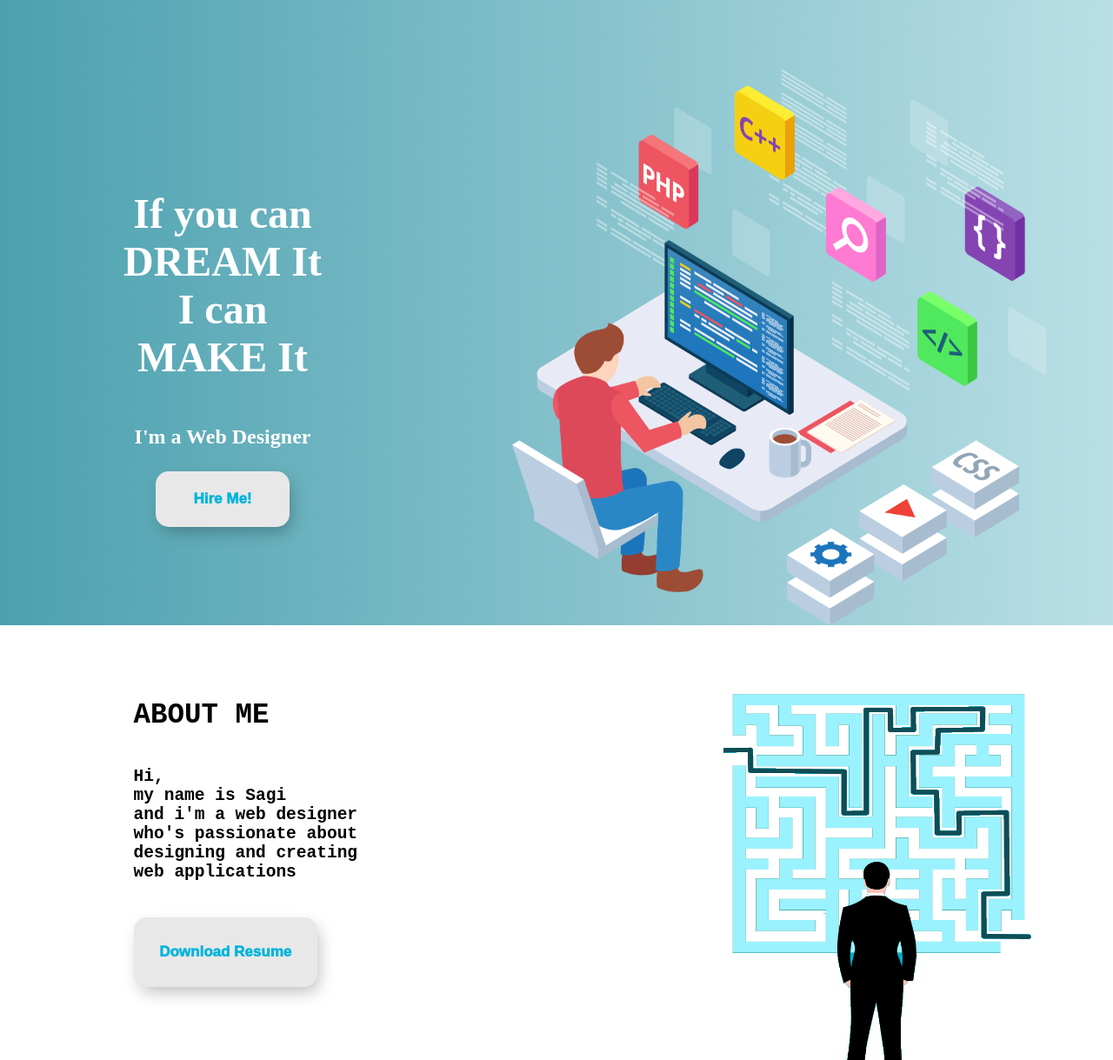
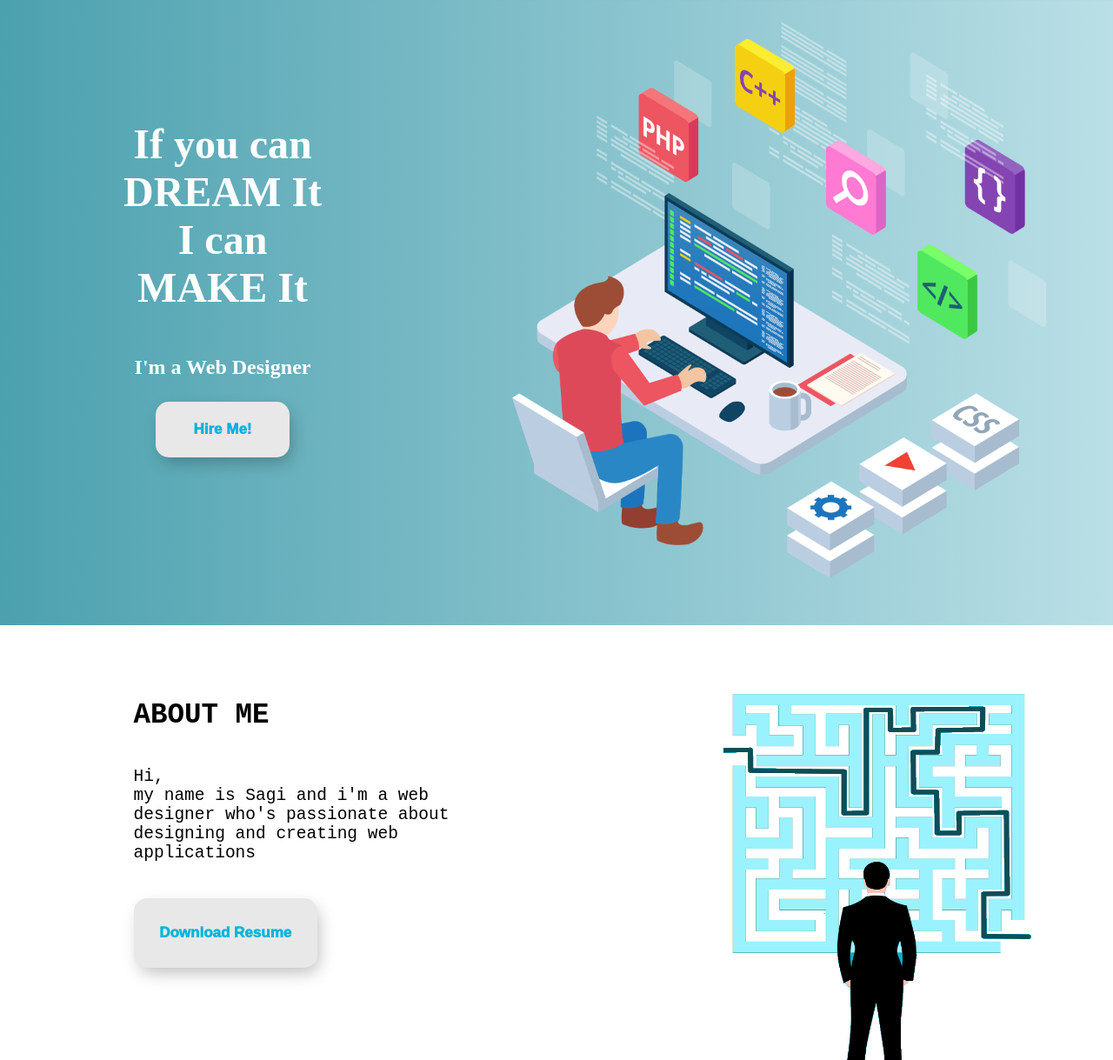
Before and after one commit to sagibr/Portfolio-Website, a plain HTML site: page index.html in a window 1280 px wide. Shown: the part 81-1300 px from the top of the page at 87% size. Drawn offline with Linux system fonts and the light colour scheme.

Commit message:
minor design modififications

```diff
--- a/index.html
+++ b/index.html
@@ -49,11 +49,8 @@
         <h1 id="aboutPageTitle">ABOUT ME</h1>
         <p id="aboutPageDescription">
           Hi,<br />
-          my name is Sagi <br />
-          and i'm a web designer<br />
-          who's passionate about<br />
-          designing and creating<br />
-          web applications
+          my name is Sagi and i'm a web designer who's passionate about
+          designing and creating web applications
         </p>
         <button id="aboutPageDescriptionButton">Download Resume</button>
       </div>
--- a/styles.css
+++ b/styles.css
@@ -219,7 +219,8 @@ a{
     height: 80vh;
     display: flex;
     justify-content: space-evenly;
-    padding-top: 20vh;
+    padding-top: 10vh;
+    padding-bottom: 10vh;
 }
 #mainPageDescriptionDiv{
     display: flex;
@@ -247,6 +248,7 @@ a{
 #mainPageImageDiv{
     width: 60%;
     height: 100%;
+    padding-top: 2%;
 }
 #mainPageImage{
     width: 80%;
@@ -361,7 +363,7 @@ a{
     text-align: initial;
     /* padding-top: 10%;
     margin-left: 20%; */
-    font-weight: bold;
+    font-weight: 400;
     font-family: monospace;
     font-size: 1.5em;
 
@@ -638,7 +640,7 @@ a{
 }
 .footerPageText2{
     margin: 0;
-    margin-bottom: 00.1em;
+    margin-bottom: 00.5em;
 }
 
 .footerPageText3{
@@ -729,6 +731,7 @@ a{
     }
     .container .card{
         width: 100%;
+        margin-bottom: 5%;
     }
     #footerPageSocialDiv{
         width: 50%;
```
